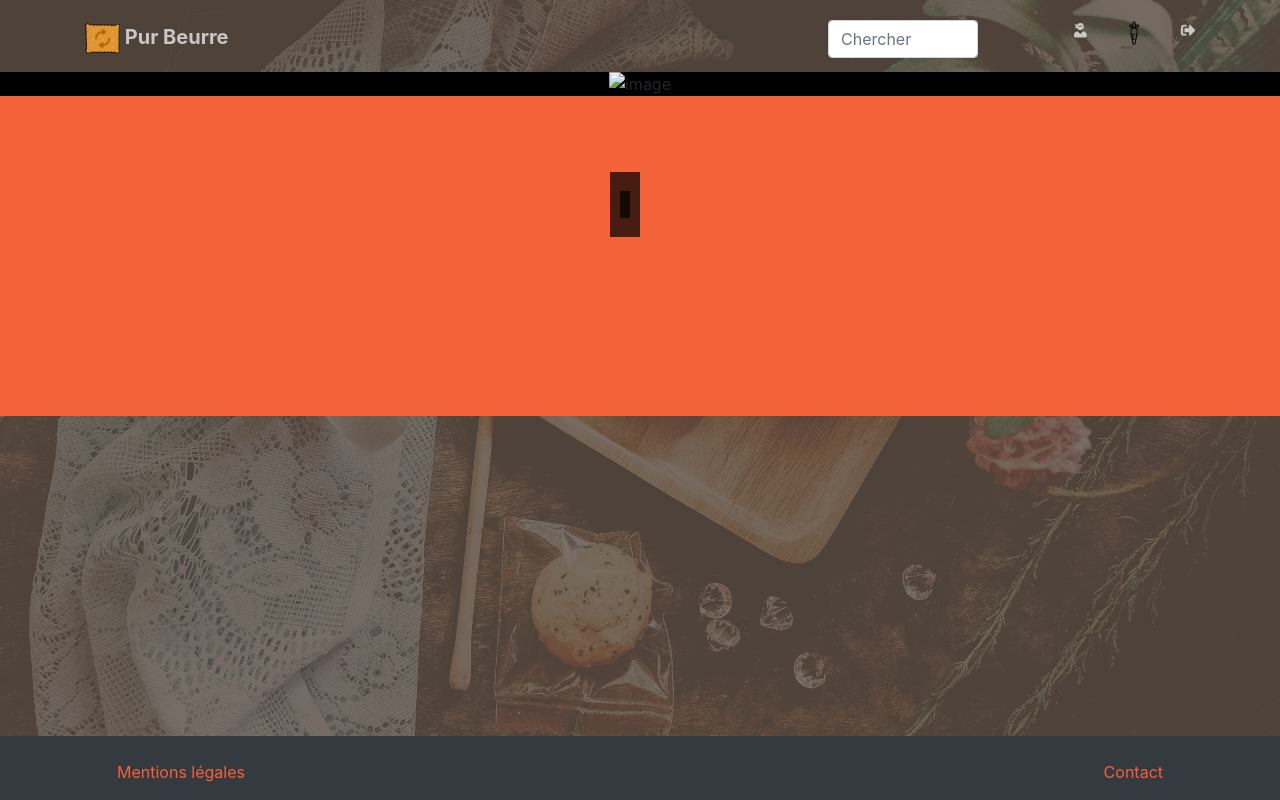
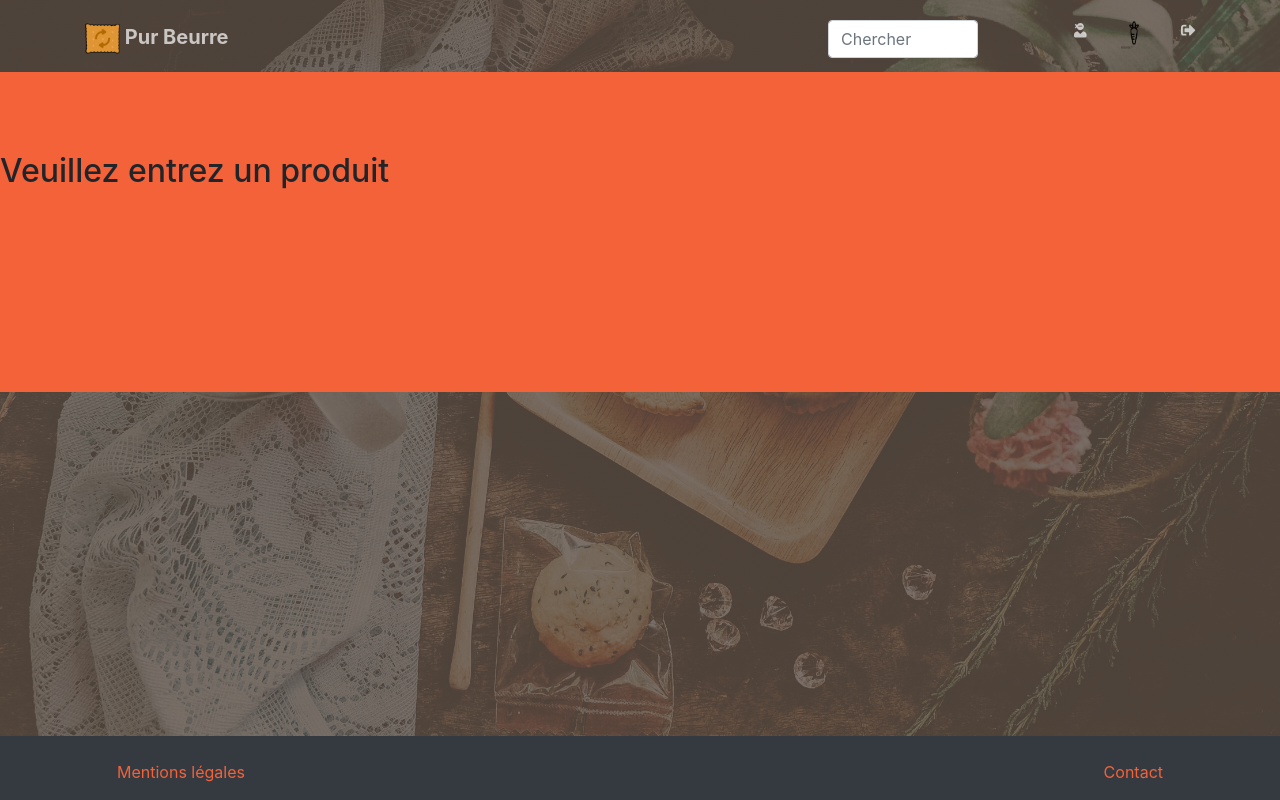
Before and after one commit to oliviernes/oc_P8, a Django app: page /search/ in a window 1280 px wide. Run offline with Django 3.2, Linux system fonts and the light colour scheme; parts of the project's set-up code (start-up, migrations or seed data) failed here and were passed over; some libraries are stand-ins or nearby versions; some web fonts are replaced.

Commit message:
Correct errors displaying view search #12

```diff
--- a/pur_beurre/food_substitute/templates/food_substitute/base.html
+++ b/pur_beurre/food_substitute/templates/food_substitute/base.html
@@ -49,9 +49,6 @@
             <header class="masthead">
                 <div class="row col-lg-12 mx-auto justify-content-center image" {% block bg %}{% endblock %}>
                     {% block image %}{% endblock %}
-                    <h2 id="title_detail" class="row justify-content-center">
-                        <span>{{ product.name }}<span class='spacer'></span>
-                    </h2>
                 </div>
                 <section class="page-section bg-primary">
                     <div class="row col-lg-12">
--- a/pur_beurre/food_substitute/templates/food_substitute/category.html
+++ b/pur_beurre/food_substitute/templates/food_substitute/category.html
@@ -1,18 +1,28 @@
 {% extends 'food_substitute/base.html' %}
 
+
 {% block bg %} style="background: black" {% endblock %}
-{% block image %}<img src="{{ product.image }}" alt="image"\
- />{% endblock %}
+{% block image %}
+    {% if product != None %}
+        <img src="{{ product.image }}" alt="image"/>
+        <h2 id="title_detail" class="row justify-content-center">
+            <span>{{ product.name }}</span>
+        </h2>
+    {% endif %}
+{% endblock %}
+
 
 {% block infos %}
     <div class="row col-lg-12 mt-n5">
-    {% if product is None %}
+    {% if message == "Veuillez entrez un produit" %}
+        <h2>{{message}}</h2>
+    {% elif product is None %}
         <h2>{{title_prod_missing}}</h2>
     {% else %}
-        <h2 class="justify-content-center row col-lg-12">Vous pouvez remplaçer cet aliment par:</h2>
+        <h2 class="row justify-content-center col-lg-12 col-sm-12">Vous pouvez remplaçer cet aliment par:</h2>
         {% if better is True %}
-            <div class=container>
-                <div class="row">
+            <div class="container col-lg-10 col-sm-6">
+                <div class="row p-4">
                     {% for prod in better_prods %}
                         <div class="col-lg-4 col-md-6 p-1">
                             <div class="products">
@@ -41,7 +51,9 @@ alt="{{ prod.name }}" />
                 </div>
             </div>
         {% else %}
-            <p> Il n'y a pas de produits plus sain en base de donnée</p>
+            <div class="row justify-content-center col-lg-12 col-md-12 col-sm-12">
+                <p > Il n'y a pas de produits plus sain en base de donnée</p>
+            </div>
         {% endif %}
     {% endif %}
     </div>
--- a/pur_beurre/food_substitute/views.py
+++ b/pur_beurre/food_substitute/views.py
@@ -23,7 +23,8 @@ def disclaimer(request):
 def search(request):
     query = request.GET.get("query")
     if not query:
-        context = {"message": "Veuillez entrez un produit"}
+        product=None
+        context = {"product": product, "message": "Veuillez entrez un produit"}
     else:
         product = Products.objects.filter(name__contains=query)
         better_prods=[]
@@ -33,7 +34,7 @@ def search(request):
 same name are in the database"""
             product=product[0]
             """Select products belongings to the different categories \
-of product selected"""
+of the product selected"""
             categories = Category.objects.filter(products__name__contains=query)
             prods=[]
             for categ in categories:
```
Also changed, not shown: pur_beurre/pur_beurre/tests/test_populate.py (line endings or trailing spaces).
